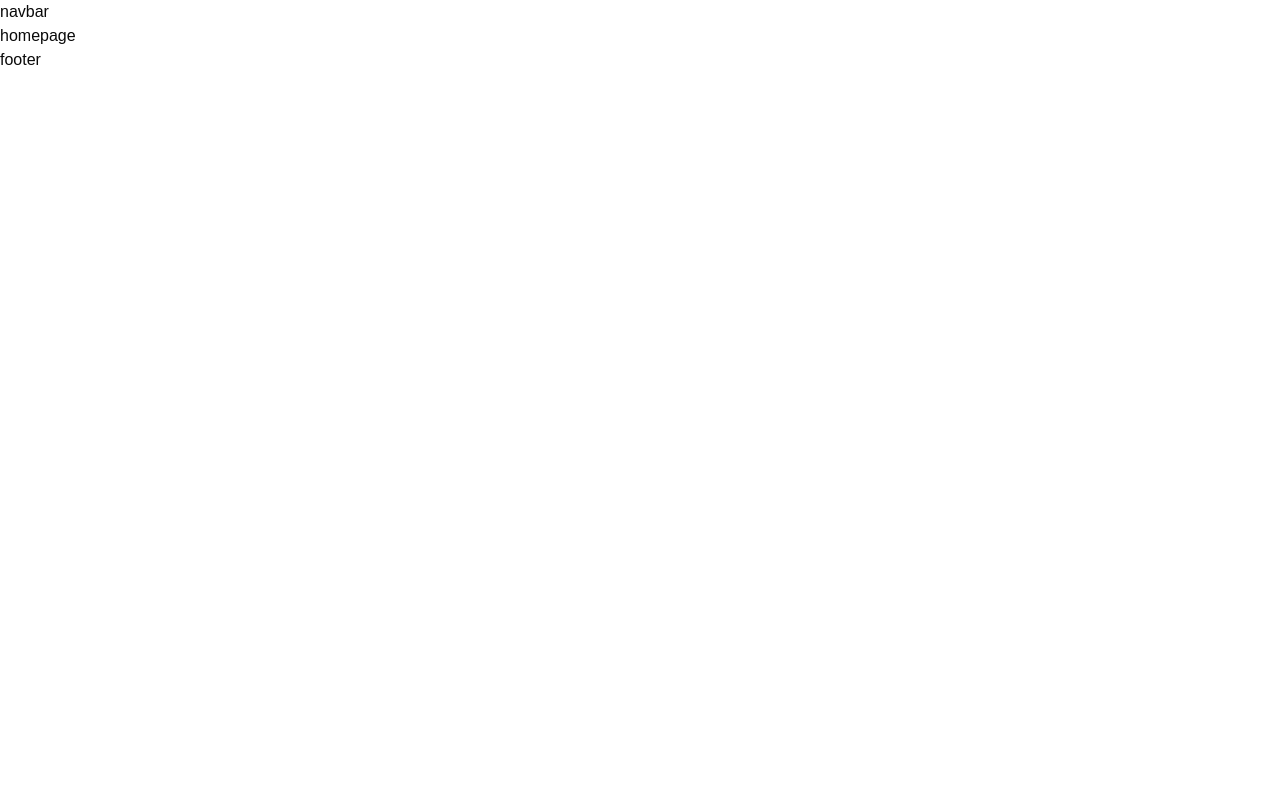
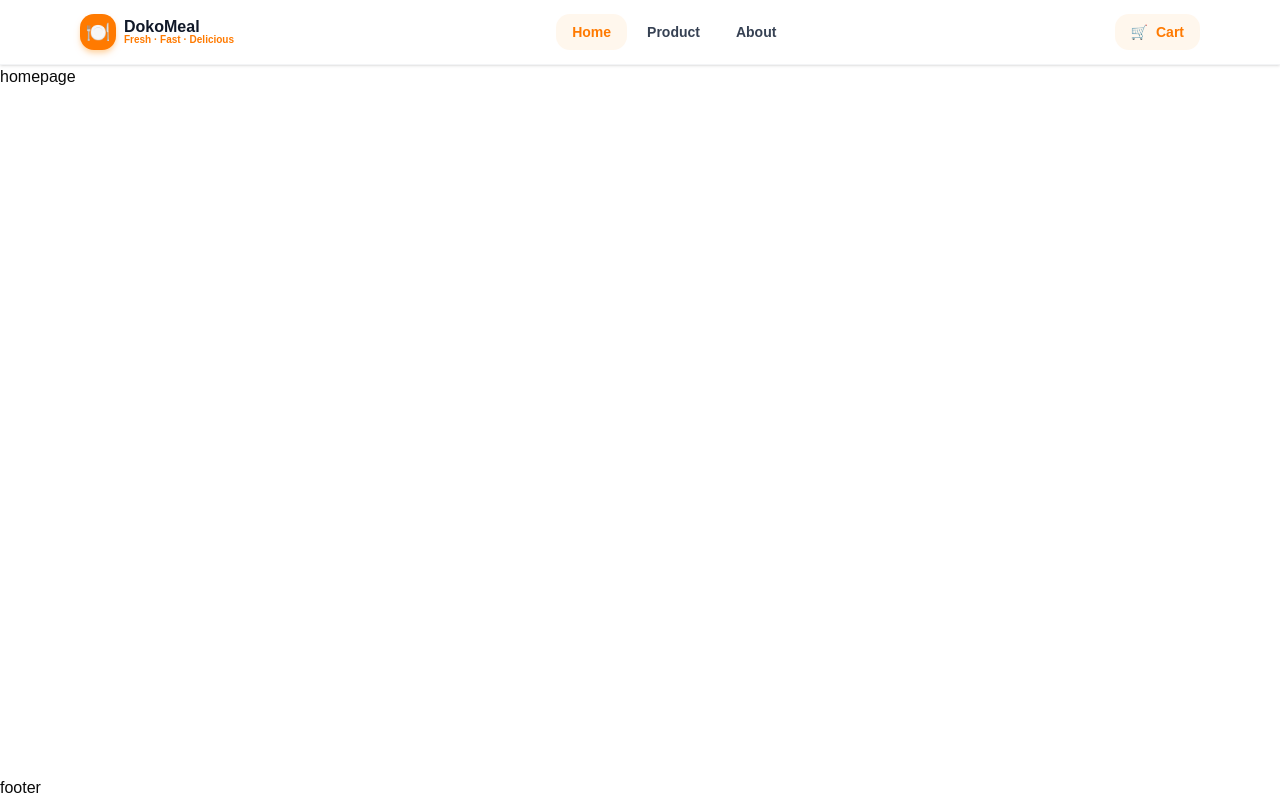
Before and after one commit to sarinashresthaa/dokomeal, a React (Vite) app: page / in a window 1280 px wide. Built offline with nearby package versions, Linux system fonts and the light colour scheme.

Commit message:
feat: add navbar component

```diff
--- a/package.json
+++ b/package.json
@@ -20,6 +20,7 @@
     "lucide-react": "^1.26.0",
     "react": "^19.2.6",
     "react-dom": "^19.2.6",
+    "react-icons": "^5.7.0",
     "react-router-dom": "^7.18.1",
     "shadcn": "^4.14.0",
     "tailwind-merge": "^3.6.0",
--- a/src/components/Layout/Navbar.tsx
+++ b/src/components/Layout/Navbar.tsx
@@ -1,9 +1,59 @@
+import { ROUTES } from "@/routes/routes"
+import { Link, useLocation, useNavigate } from "react-router-dom"
+
+const menus = [
+  { name: "Home", href: ROUTES.HOME },
+  { name: "Product", href: ROUTES.PRODUCT },
+  { name: "About", href: ROUTES.ABOUT },
+]
 
 const Navbar = () => {
+  const navigate = useNavigate()
+  const location = useLocation()
   return (
-    <div>
-      navbar
-    </div>
+    <nav className="sticky top-0 z-50 border-b border-gray-100 bg-white shadow-sm">
+      <div className="mx-auto max-w-6xl px-4">
+        <div className="flex h-16 items-center justify-between">
+          <button
+            onClick={() => navigate(ROUTES.HOME)}
+            className="group flex items-center gap-2"
+          >
+            <div className="flex h-9 w-9 items-center justify-center rounded-xl bg-[#FF7A00] shadow-md shadow-orange-200">
+              <span className="text-xl">🍽️</span>
+            </div>
+            <div className="text-left">
+              <div className="text-base leading-none font-bold text-gray-900">
+                DokoMeal
+              </div>
+              <div className="text-[10px] leading-none font-semibold text-[#FF7A00]">
+                Fresh · Fast · Delicious
+              </div>
+            </div>
+          </button>
+          <div className="flex items-center gap-1">
+            {menus.map((item, index) => (
+              <Link
+                key={index}
+                to={item.href}
+                className={
+                  location.pathname === item.href
+                    ? "rounded-xl bg-orange-50 px-4 py-2 text-sm font-semibold text-[#FF7A00] transition-all hover:bg-orange-50 hover:text-[#FF7A00]"
+                    : "px-4 py-2 text-sm font-semibold text-gray-700"
+                }
+              >
+                {item.name}
+              </Link>
+            ))}
+          </div>
+          <div className="flex items-center gap-2">
+            <button className="relative flex items-center gap-2 px-4 py-2 text-[#FF7A00] font-semibold text-sm bg-orange-50 hover:bg-orange-100 hover:text-[#FF7A00] rounded-xl transition-colors">
+              <span>🛒</span>
+              <span>Cart</span>
+            </button>
+          </div>
+        </div>
+      </div>
+    </nav>
   )
 }
 
--- a/src/components/Layout/index.tsx
+++ b/src/components/Layout/index.tsx
@@ -1,14 +1,17 @@
 import { Outlet } from "react-router-dom"
+import Navbar from "./Navbar"
 import Footer from "./Footer"
-import Navbar from "./Navbar"
 
 const Layout = () => {
   return (
-    <div>
+    <div className="flex min-h-screen flex-col">
       <Navbar />
-      <main>
+
+      {/* Main content */}
+      <main className="flex-1">
         <Outlet />
       </main>
+
       <Footer />
     </div>
   )
```
Also changed, not shown: 1 other file (tests, documents, lock files or other folders).
